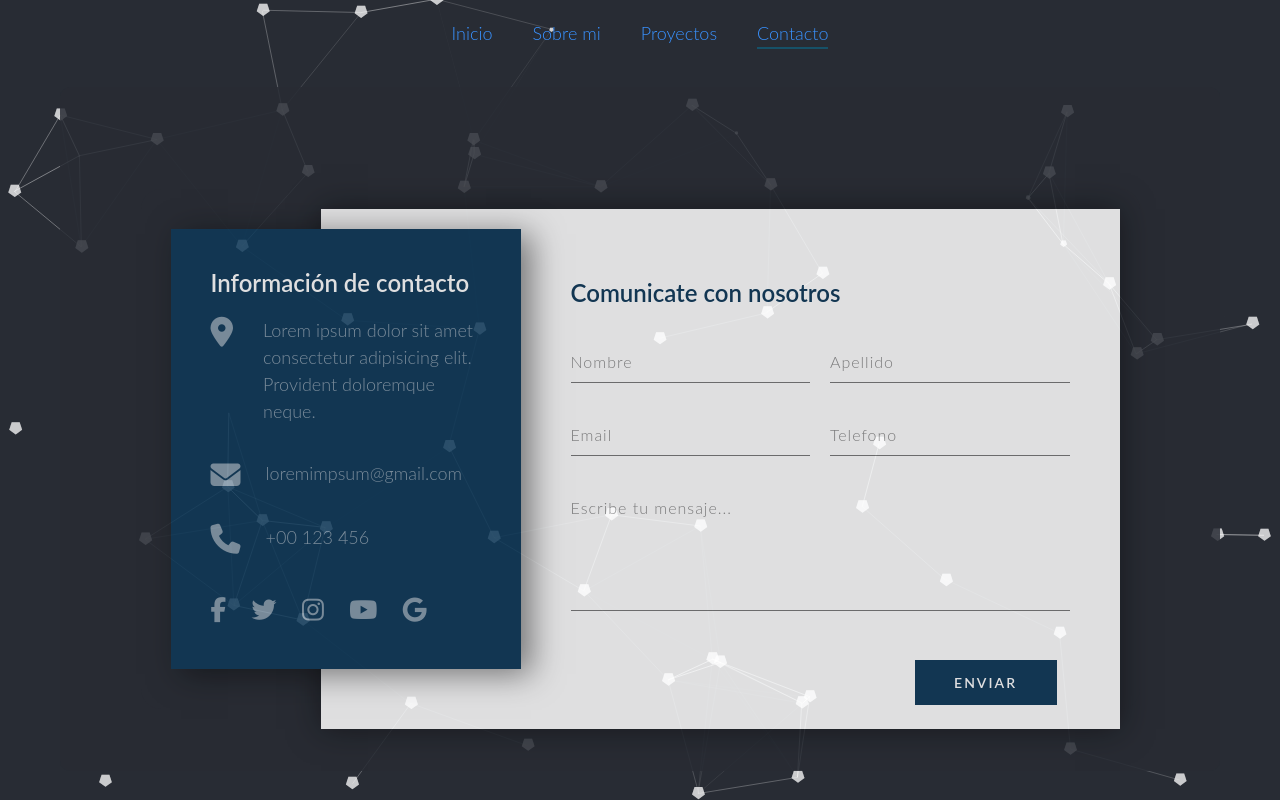
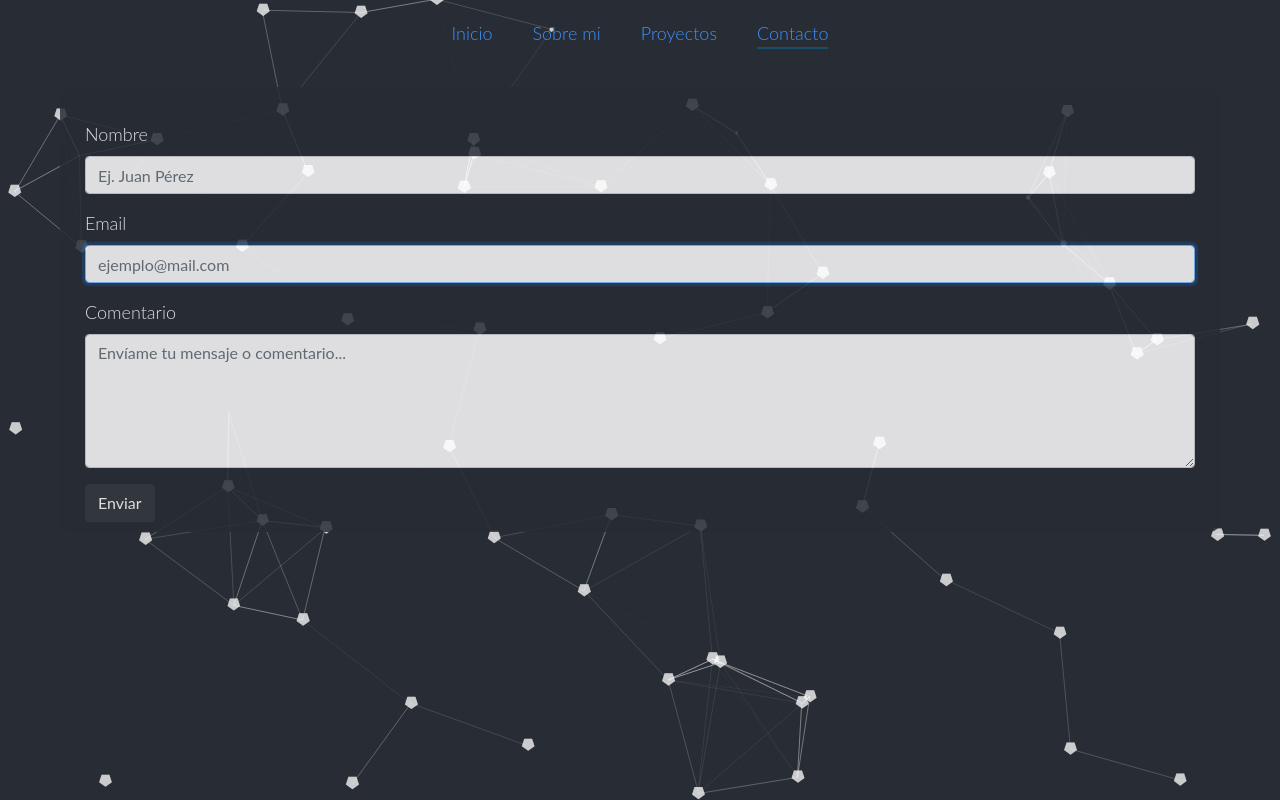
Before and after one commit to tony-coreno/blog-josecoreno, a React (Create React App) app: page /contacto in a window 1280 px wide. Built offline with nearby package versions, Linux system fonts and the light colour scheme.

Commit message:
contacto, animaciones, estructura

```diff
--- a/package.json
+++ b/package.json
@@ -7,6 +7,7 @@
     "@testing-library/react": "^13.1.1",
     "@testing-library/user-event": "^13.5.0",
     "animate.css": "^4.1.1",
+    "express": "^4.18.1",
     "react": "^18.0.0",
     "react-dom": "^18.0.0",
     "react-router-dom": "^6.3.0",
--- a/src/App.css
+++ b/src/App.css
@@ -14,7 +14,7 @@
 
 .contenedor.header {
   height: calc(100vh - 55px);
-  border: 3px solid #282c34;
+  border: 3px solid #25427a;
 }
 
 .barra-navegacion ul {
--- a/src/components/AcercaDe.jsx
+++ b/src/components/AcercaDe.jsx
@@ -22,8 +22,7 @@ const AcercaDe = () => {
               <ul>
                   <li>Cypress</li>
                   <li>Jmeter</li>
-                  <li>Katalon</li>
-                  <li>Jest</li>
+                  <li>Postman</li>
               </ul>
             </article>
           </div>
--- a/src/components/Contacto.jsx
+++ b/src/components/Contacto.jsx
@@ -1,9 +1,50 @@
-import FormularioContacto from "./FormularioContacto";
 
 const Contacto = () => {
   return (
     <div className="container mt-4">
-      <FormularioContacto />
+      <form>
+        <div className="mb-3">
+          <label for="nombre" className="form-label">
+            Nombre
+          </label>
+          <input
+            type="email"
+            className="form-control"
+            autoFocus
+            id="nombre"
+            placeholder="Ej. Juan Pérez"
+            required
+          />
+        </div>
+        <div className="mb-3">
+          <label for="email" className="form-label">
+            Email
+          </label>
+          <input
+            type="email"
+            className="form-control"
+            autoFocus
+            id="email"
+            placeholder="ejemplo@mail.com"
+            required
+          />
+        </div>
+        <div className="mb-3">
+          <label for="comentario" className="form-label">
+            Comentario
+          </label>
+          <textarea
+            className="form-control"
+            id="comentario"
+            placeholder="Envíame tu mensaje o comentario..."
+            rows="5"
+            required
+          ></textarea>
+        </div>
+        <div>
+          <button className="btn btn-dark">Enviar</button>
+        </div>
+      </form>
     </div>
   );
 };
--- a/src/components/Profile.jsx
+++ b/src/components/Profile.jsx
@@ -7,8 +7,8 @@ const Profile = () => {
           <div>
             <div>
               <br />
-              <img src="./img/tony.jpg" alt="jose" className="img" />
-              <p>José Antonio Coreño</p>
+              <img src="./img/tony.jpg" alt="jose" className="img text-center animate__animated animate__zoomInDown" />
+              <p className='ml-2'>José Antonio Coreño</p>
             </div>
             <div className="container">
               <div class="row">
--- a/src/components/Proyectos.jsx
+++ b/src/components/Proyectos.jsx
@@ -7,10 +7,13 @@ const Proyectos = () => {
       <div>
         <div class="slider">
           <div id="slide1">
-            <Imagen src="https://res.cloudinary.com/mundo-sistemas-tv/image/upload/v1651087086/POS-_otgqoq.png" />
+            <Imagen src="https://res.cloudinary.com/mundo-sistemas-tv/image/upload/v1651164580/clima_tksrg1.jpg" />
           </div>
           <div id="slide2">
-            <img src="https://res.cloudinary.com/mundo-sistemas-tv/image/upload/v1649034757/sample.jpg" />
+            <Imagen src="https://res.cloudinary.com/mundo-sistemas-tv/image/upload/v1651165341/heroes-react_cvsohp.jpg" />
+          </div>
+          <div id="slide3">
+            <Imagen src="https://res.cloudinary.com/mundo-sistemas-tv/image/upload/v1651174407/pos-pord_sy3noo.jpg" />
           </div>
         </div>
         <ul class="menu">
@@ -19,6 +22,9 @@ const Proyectos = () => {
           </li>
           <li>
             <a href="#slide2">2</a>
+          </li>
+          <li>
+            <a href="#slide3">3</a>
           </li>
         </ul>
       </div>
@@ -30,12 +36,15 @@ const Proyectos = () => {
 };
 
 const Imagen = styled.img`
-  border-radius: 40px;
+  border-radius: 10px;
   width: 100%;
+  height: 100%;
+  object-fit: cover;
+  object-position: left top;
 `;
 
 const Contenedorapp = styled.div`
-  max-width: 1400px;
+  //max-width: 1400px;
   padding: 5px;
   width: 100%;
   display: grid;
--- a/src/components/proyectos.css
+++ b/src/components/proyectos.css
@@ -38,9 +38,9 @@
        }
 
        .slider div img{
-            width: 90%;
-            height: 90%;
-            /*object-fit: cover;*/
+            width: 100%;
+            height: 100%;
+            object-fit: cover;
        }
 
        .menu{
```
Also changed, not shown: 1 other file (tests, documents, lock files or other folders).
